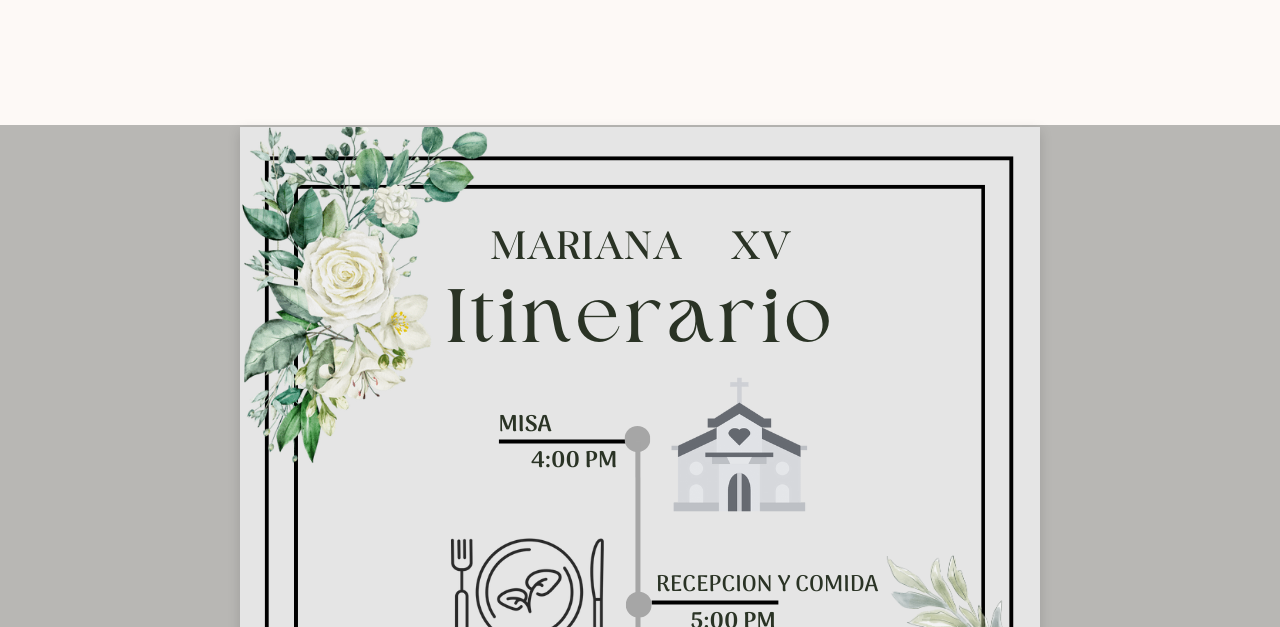
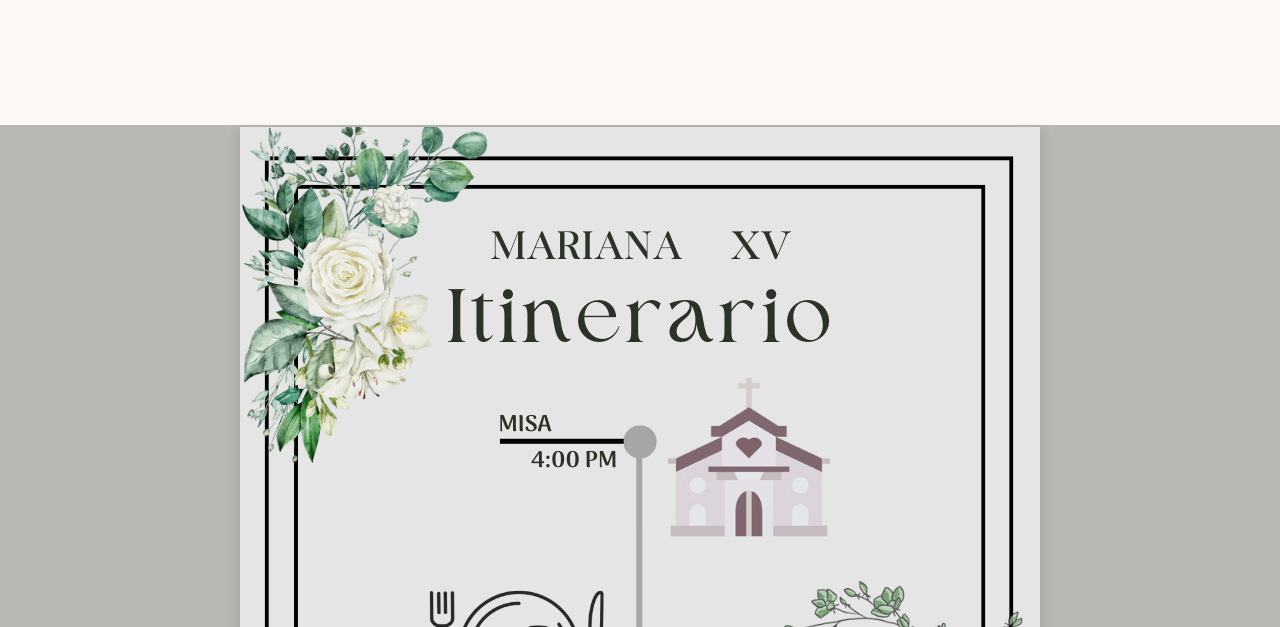
Before and after one commit to dma-desing/invitacion-mariana-xv, a plain HTML site: page index.html in a window 1280 px wide. Shown: the part 5488-6115 px from the top of the page. Drawn offline with Linux system fonts and the light colour scheme.

Commit message:
itinerario corregido

```diff
--- a/index.html
+++ b/index.html
@@ -109,7 +109,7 @@
   </section>
 
   <section id="itinerario" class="itinerario">
-    <img src="img/itine.png" alt="Itinerario del evento" class="imagen-itinerario fade-in-on-scroll">
+    <img src="img/info.png" alt="Itinerario del evento" class="imagen-itinerario fade-in-on-scroll">
   </section>
 
 
```
Also changed, not shown: img/info.png (added).
